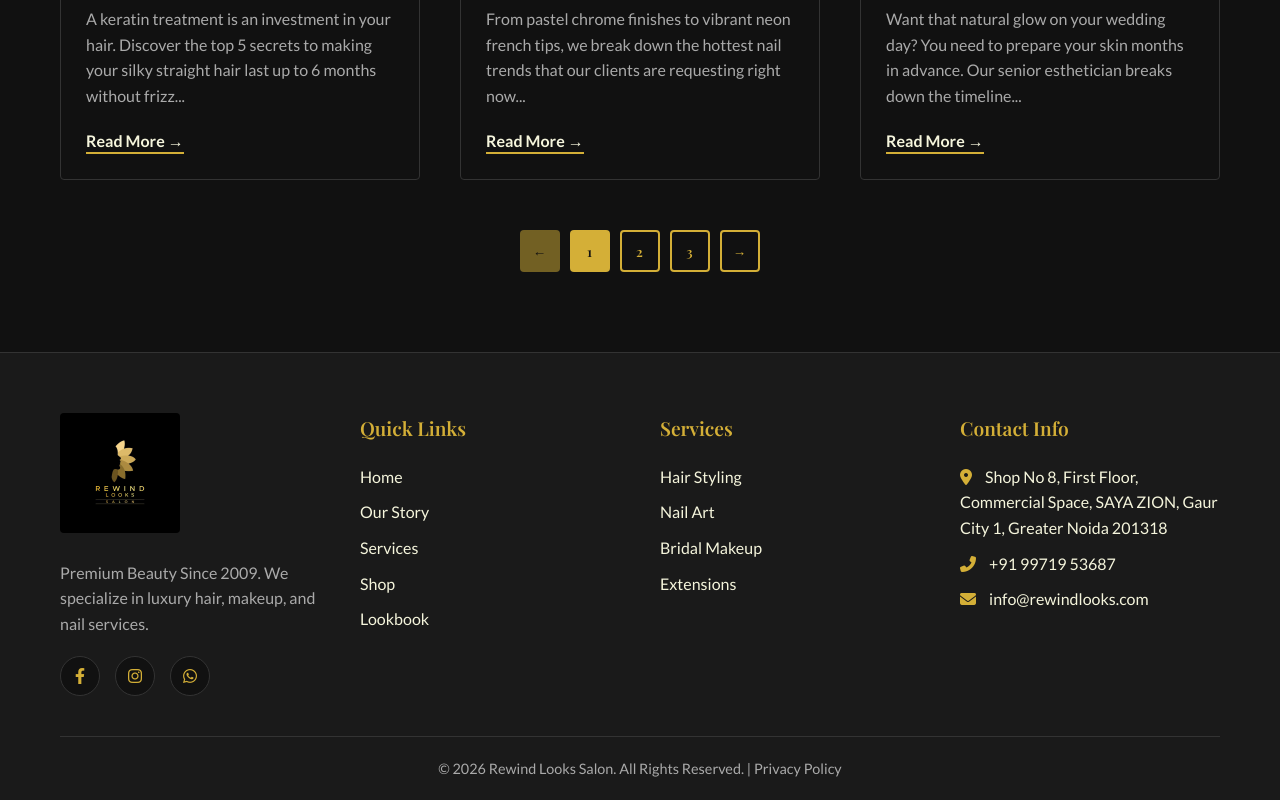
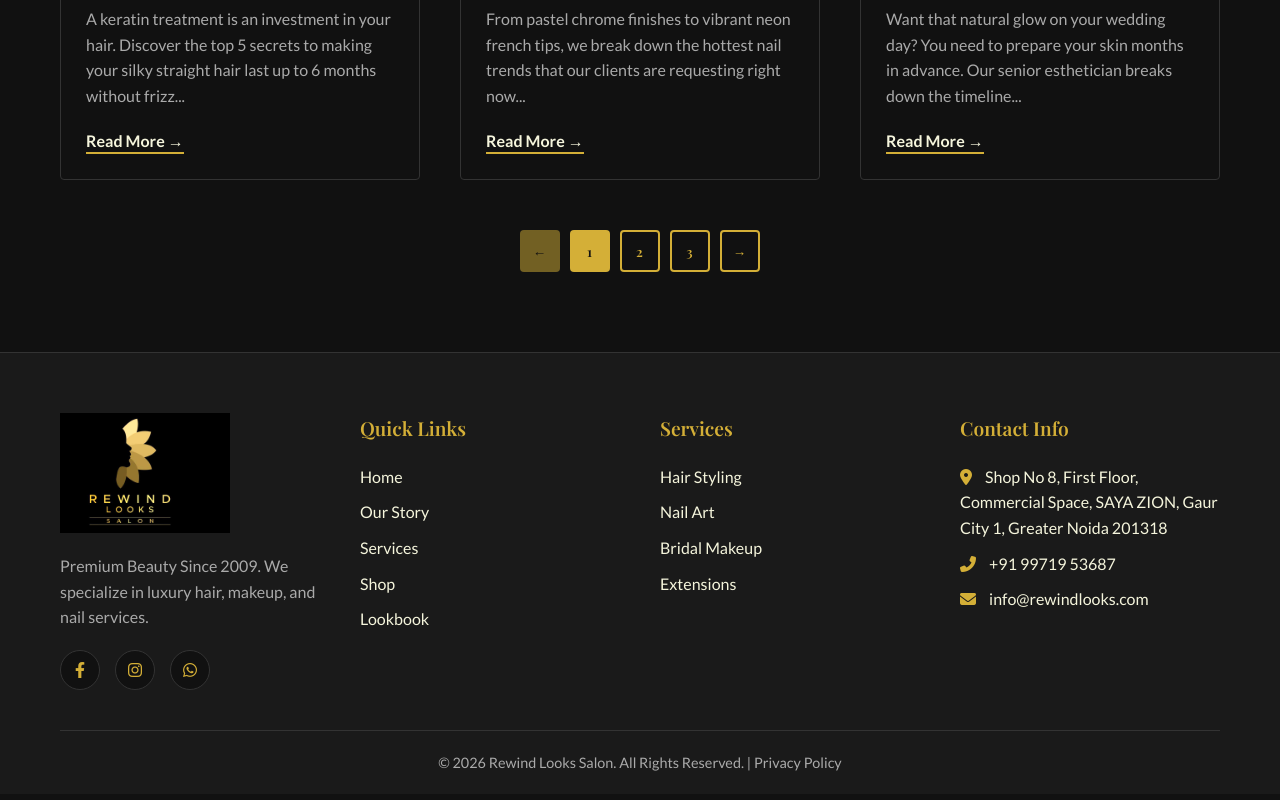
Before and after one commit to khushiux06-afk/Rewind-Looks-Salon-, a plain HTML site: page frontend/blog.html in a window 1280 px wide. Shown: the part 880-1680 px from the top of the page. Drawn offline with nearby package versions, Linux system fonts and the light colour scheme; a web font is replaced by a local one.

Commit message:
Fix: Zoom and crop logo padding using CSS for better visibility

```diff
--- a/frontend/css/style.css
+++ b/frontend/css/style.css
@@ -184,14 +184,47 @@
 .logo {
   display: flex;
   align-items: center;
+  justify-content: center;
+  width: 140px;
+  height: 80px;
+  overflow: hidden;
+  position: relative;
 }
 
 .logo img {
+  height: 220px !important; /* Scale up to crop padding */
+  width: auto !important;
+  object-fit: contain;
+  transform: translateY(-5px); /* Adjust vertical center if logo is off-center */
   transition: transform 0.3s ease;
 }
 
 .logo:hover img {
-  transform: scale(1.05);
+  transform: translateY(-5px) scale(1.1);
+}
+
+.footer-logo {
+  display: flex;
+  align-items: center;
+  justify-content: flex-start;
+  width: 200px;
+  height: 120px;
+  overflow: hidden;
+  position: relative;
+  margin-bottom: 20px;
+}
+
+.footer-logo img {
+  height: 350px !important; /* Even larger for footer */
+  width: auto !important;
+  object-fit: contain;
+  transform: translateX(-30px); /* Center the logo content specifically */
+  filter: brightness(1.1);
+  transition: transform 0.3s ease;
+}
+
+.footer-logo:hover img {
+  transform: translateX(-30px) scale(1.05);
 }
 
 .nav-links {
```
